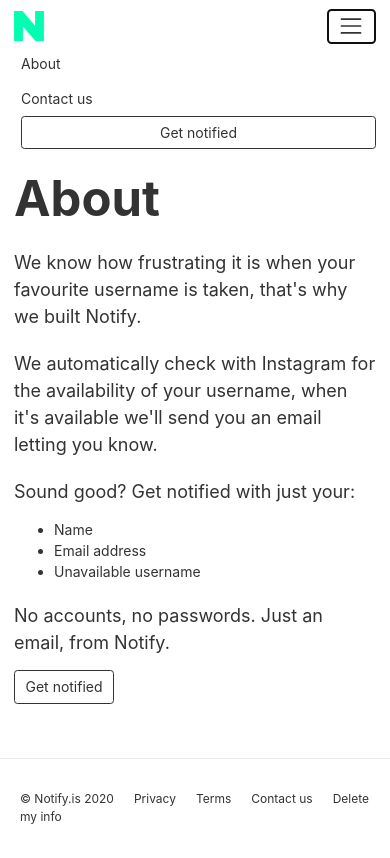
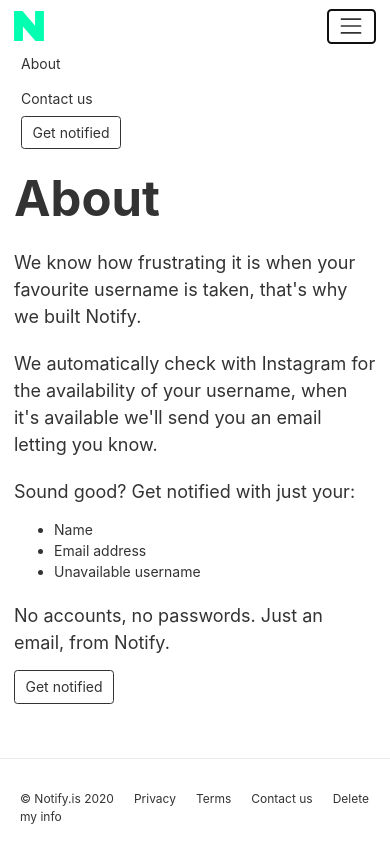
Before and after one commit to oliverproud/notify.is, a Next.js app: page /about in a window 390 px wide. Both pictures are taken after a click on the button 351 px from the left and 26 px from the top of the page. Built offline with nearby package versions, Linux system fonts and the light colour scheme.

Commit message:
update navigation bar to move button

```diff
--- a/components/nav.js
+++ b/components/nav.js
@@ -20,8 +20,8 @@
         <Nav className="ml-auto">
           <Link href="/about"><a className="p-2">About</a></Link>
           <Link href="/contact"><a className="p-2">Contact us</a></Link>
-          <Link href="/signup"><a className="btn nav-btn">Get notified</a></Link>
         </Nav>
+        <Link href="/signup"><a className="btn nav-btn">Get notified</a></Link>
       </Navbar.Collapse>
 
       <style jsx>{`
```
